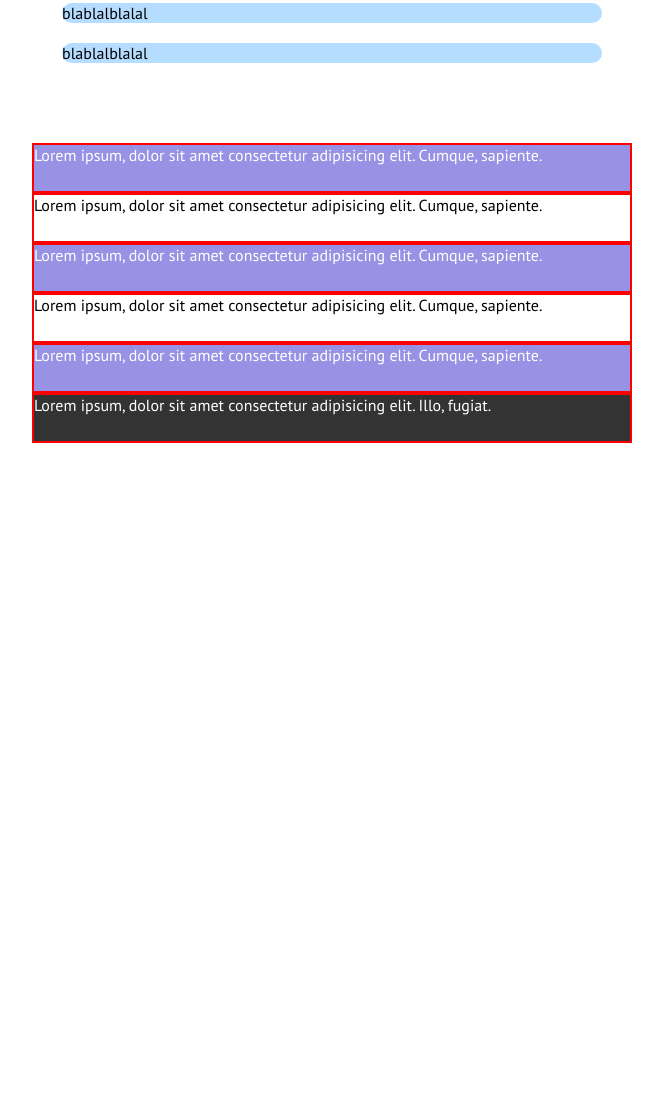
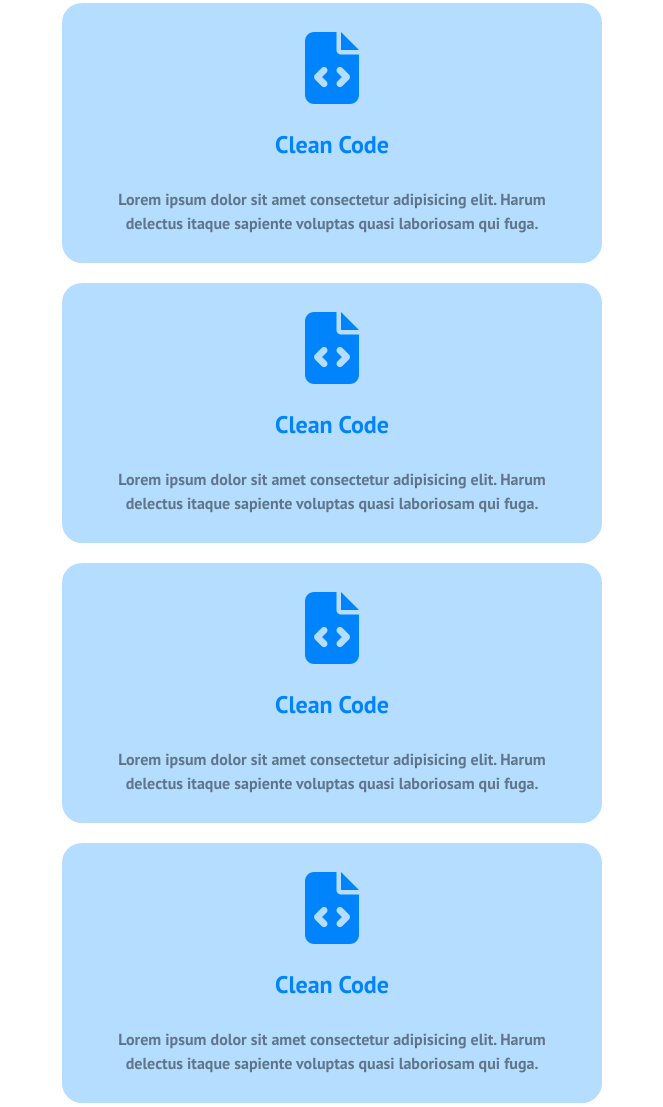
Before and after one commit to Roberta-Colombo/htmlcss-responsive-layout, a plain HTML site: page index.html in a window 1280 px wide. Shown: the part 692-1799 px from the top of the page, without its empty margins (308-971 px from the left). Before the commit the page ends 1135 px from the top, so only its background shows below. Drawn offline with Linux system fonts and the light colour scheme.

Commit message:
Aggiunte altre card (provvisiorio)

```diff
--- a/css/style.css
+++ b/css/style.css
@@ -125,6 +125,18 @@ button i {
     margin-right: 10px;
 }
 
+.centered i {
+    font-size: 4.5rem;
+    color: var(--electricblue);
+}
+
+.centered {
+    text-align:center;
+    padding-top: 1.8rem;
+    padding-bottom: 1.8rem;
+}
+
+
 
 
 /* Style footer */
--- a/index.html
+++ b/index.html
@@ -54,11 +54,36 @@
                 </div>
 
                 <div class="card-less-rounded">
-                    blablalblalal
+                    <div class="content-container centered">
+                        <i class="fa-solid fa-file-code"></i>
+                        <h2>Clean Code</h2>
+                        <strong>Lorem ipsum dolor sit amet consectetur adipisicing elit. Harum delectus itaque sapiente voluptas quasi laboriosam qui fuga.</strong>
+                    </div>
                 </div>
 
                 <div class="card-less-rounded">
-                    blablalblalal
+                    <div class="content-container centered">
+                        <i class="fa-solid fa-file-code"></i>
+                        <h2>Clean Code</h2>
+                        <strong>Lorem ipsum dolor sit amet consectetur adipisicing elit. Harum delectus itaque sapiente  voluptas quasi laboriosam qui fuga.</strong>
+                    </div>
+                </div>
+
+                <div class="card-less-rounded">
+                    <div class="content-container centered">
+                        <i class="fa-solid fa-file-code"></i>
+                        <h2>Clean Code</h2>
+                        <strong>Lorem ipsum dolor sit amet consectetur adipisicing elit. Harum delectus itaque sapiente
+                        voluptas quasi laboriosam qui fuga.</strong>
+                    </div>
+                </div>
+
+                <div class="card-less-rounded">
+                    <div class="content-container centered">
+                        <i class="fa-solid fa-file-code"></i>
+                        <h2>Clean Code</h2>
+                        <strong>Lorem ipsum dolor sit amet consectetur adipisicing elit. Harum delectus itaque sapiente  voluptas quasi laboriosam qui fuga.</strong>
+                    </div>
                 </div>
             </div>
         </section>
```
